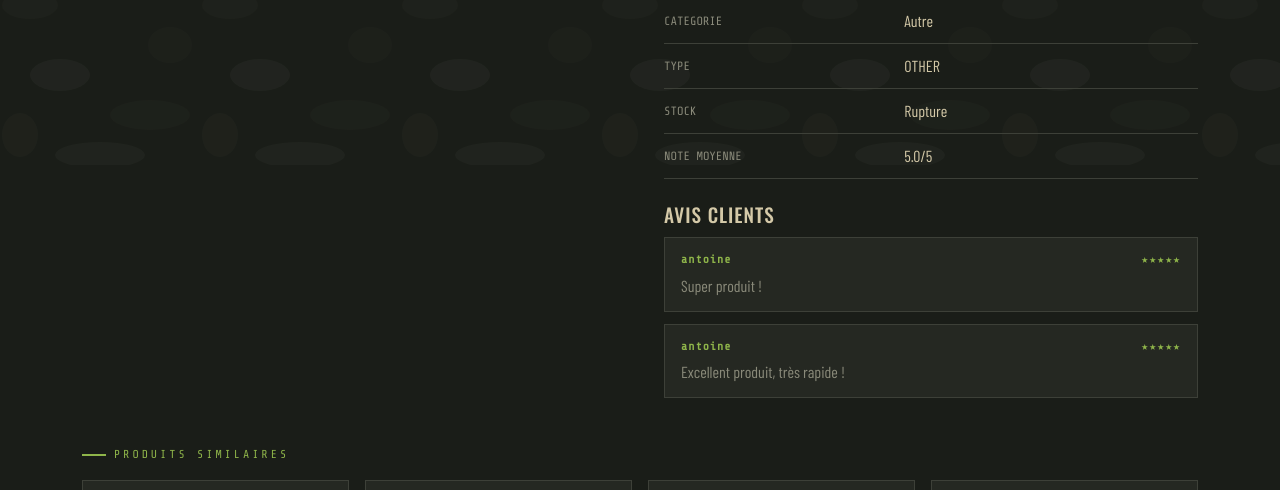
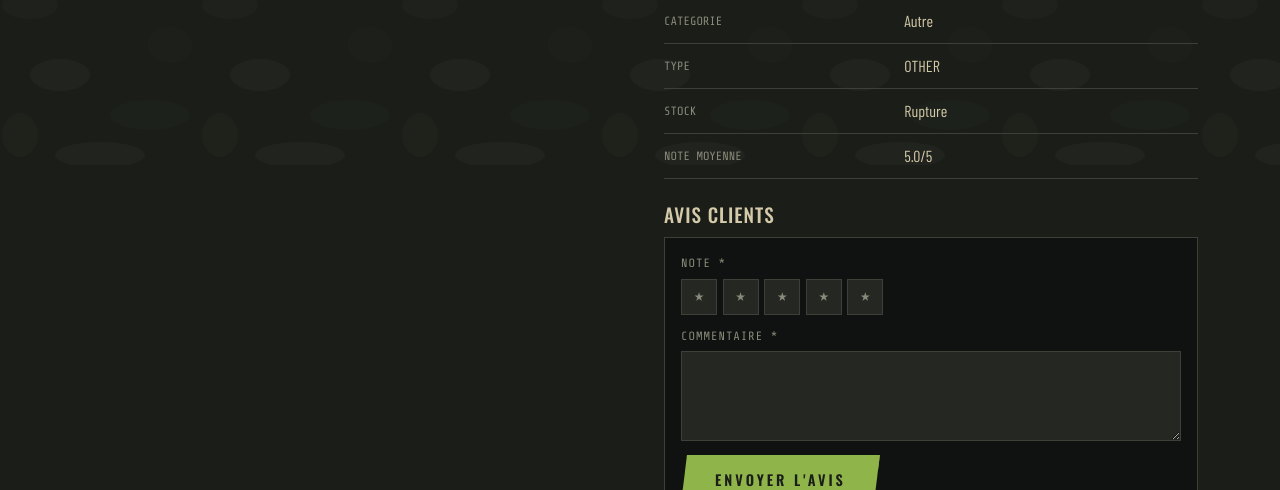
Before and after one commit to Antoninprct/Projet-Communication-Web, a PHP site: page /pages/product.php in a window 1280 px wide. Shown: the part 635-1125 px from the top of the page. Run offline with PHP 8.4, Linux system fonts and the light colour scheme; data comes from the database, SQL or seed files in the repository; both versions use the stored data as it was after the commit; some web fonts are replaced.

Commit message:
reviews
Co-authored-by: Copilot <copilot@github.com>

```diff
--- a/pages/css/product-detail.css
+++ b/pages/css/product-detail.css
@@ -144,6 +144,88 @@
   gap: 0.75rem;
 }
 
+.review-form {
+  margin-bottom: 1.2rem;
+  padding: 1rem;
+  border: 1px solid var(--grey-mid);
+  background: rgba(9, 12, 12, 0.6);
+}
+
+.review-form-grid {
+  display: grid;
+  gap: 0.75rem;
+}
+
+.review-field {
+  display: flex;
+  flex-direction: column;
+  gap: 0.4rem;
+  font-family: 'Share Tech Mono', monospace;
+  font-size: 0.75rem;
+  letter-spacing: 1px;
+  color: var(--text-muted);
+  text-transform: uppercase;
+}
+
+.review-field textarea {
+  background: var(--bg-card);
+  border: 1px solid var(--grey-mid);
+  color: var(--text-main);
+  padding: 0.55rem 0.75rem;
+  font-family: 'Share Tech Mono', monospace;
+  font-size: 0.8rem;
+}
+
+.rating-stars {
+  display: inline-flex;
+  gap: 0.35rem;
+  align-items: center;
+}
+
+.rating-star-button {
+  appearance: none;
+  -webkit-appearance: none;
+  border: 1px solid var(--grey-mid);
+  background: var(--bg-card);
+  color: var(--text-muted);
+  width: 36px;
+  height: 36px;
+  display: grid;
+  place-items: center;
+  font-size: 1.05rem;
+  line-height: 1;
+  transition: color 0.2s ease, border-color 0.2s ease, transform 0.2s ease, box-shadow 0.2s ease;
+}
+
+.rating-star-button.is-active,
+.rating-star-button:hover {
+  color: var(--accent);
+  border-color: var(--accent);
+  transform: translateY(-1px);
+  box-shadow: 0 6px 12px rgba(0, 0, 0, 0.35);
+}
+
+.review-field textarea {
+  resize: vertical;
+  min-height: 90px;
+}
+
+.review-form-actions {
+  display: flex;
+  flex-wrap: wrap;
+  align-items: center;
+  gap: 0.75rem;
+  margin-top: 0.85rem;
+}
+
+.review-hint {
+  color: var(--text-muted);
+  font-size: 0.7rem;
+  letter-spacing: 1px;
+  font-family: 'Share Tech Mono', monospace;
+  text-transform: uppercase;
+}
+
 .review-card {
   background: var(--bg-card);
   border: 1px solid var(--grey-mid);
--- a/pages/js/product-detail.js
+++ b/pages/js/product-detail.js
@@ -70,6 +70,27 @@ function renderRelated(currentProduct) {
     `).join("");
 }
 
+function formatReviewDate(value) {
+    if (!value) {
+        return "";
+    }
+
+    const date = new Date(value);
+    if (Number.isNaN(date.getTime())) {
+        return "";
+    }
+
+    try {
+        return date.toLocaleDateString("fr-FR", {
+            year: "numeric",
+            month: "short",
+            day: "numeric"
+        });
+    } catch (error) {
+        return date.toISOString().slice(0, 10);
+    }
+}
+
 function renderReviews(product) {
     const host = document.getElementById("detail-reviews");
     if (!host) {
@@ -84,16 +105,122 @@ function renderReviews(product) {
 
     host.innerHTML = reviews.map((review) => {
         const note = Math.max(0, Math.min(5, Math.round(Number(review.note || 0))));
+        const reviewDate = formatReviewDate(review.created_at);
         return `
-      <article class="review-card">
+            <article class="review-card" data-review-id="${review.id}">
         <div class="review-head">
+                    <div class="review-meta">
                         <strong>${review.auteur || "Anonyme"}</strong>
+                        ${reviewDate ? `<span class="review-date">${reviewDate}</span>` : ""}
+                    </div>
+                    <div class="d-flex align-items-center gap-2">
                         <span>${"★".repeat(note)}${"☆".repeat(5 - note)}</span>
+                        <div class="review-actions">
+                                <button type="button" data-review-action="edit" data-review-id="${review.id}">Editer</button>
+                                <button type="button" data-review-action="delete" data-review-id="${review.id}">Supprimer</button>
+                        </div>
+                    </div>
         </div>
         <p>${review.commentaire || "Sans commentaire."}</p>
       </article>
     `;
     }).join("");
+}
+
+function setReviewFormMode(mode, review) {
+    const reviewIdInput = document.getElementById("review-id");
+    const noteInput = document.getElementById("review-note");
+    const commentInput = document.getElementById("review-comment");
+    const submitBtn = document.getElementById("review-submit");
+    const cancelBtn = document.getElementById("review-cancel");
+
+    if (!reviewIdInput || !noteInput || !commentInput || !submitBtn || !cancelBtn) {
+        return;
+    }
+
+    if (mode === "edit" && review) {
+        reviewIdInput.value = String(review.id || "");
+        noteInput.value = String(review.note || "");
+        commentInput.value = review.commentaire || "";
+        submitBtn.textContent = "Mettre a jour";
+        cancelBtn.hidden = false;
+        setReviewRating(Number(review.note || 0));
+    } else {
+        reviewIdInput.value = "";
+        noteInput.value = "";
+        commentInput.value = "";
+        submitBtn.textContent = "Envoyer l'avis";
+        cancelBtn.hidden = true;
+        setReviewRating(0);
+    }
+}
+
+function setReviewRating(value) {
+    const noteInput = document.getElementById("review-note");
+    const buttons = document.querySelectorAll(".rating-star-button");
+    if (!noteInput || buttons.length === 0) {
+        return;
+    }
+
+    const rating = Math.max(0, Math.min(5, Number(value || 0)));
+    noteInput.value = rating ? String(rating) : "";
+
+    buttons.forEach((button) => {
+        const buttonRating = Number(button.getAttribute("data-rating") || 0);
+        const isActive = rating >= buttonRating && rating > 0;
+        button.classList.toggle("is-active", isActive);
+        button.setAttribute("aria-pressed", isActive ? "true" : "false");
+    });
+}
+
+function readReviewFormData() {
+    const noteInput = document.getElementById("review-note");
+    const commentInput = document.getElementById("review-comment");
+
+    if (!noteInput || !commentInput) {
+        return null;
+    }
+
+    const noteValue = Number(noteInput.value);
+    const commentValue = commentInput.value.trim();
+
+    if (!noteValue || noteValue < 1 || noteValue > 5 || commentValue === "") {
+        return null;
+    }
+
+    return {
+        note: noteValue,
+        commentaire: commentValue
+    };
+}
+
+async function refreshReviews(productId) {
+    if (!window.CatalogApi) {
+        return;
+    }
+
+    try {
+        const [reviews, productMeta] = await Promise.all([
+            window.CatalogApi.fetchReviewsByProductId(productId),
+            window.CatalogApi.fetchProductById(productId)
+        ]);
+
+        const currentProduct = window.CURRENT_PRODUCT || {};
+        currentProduct.reviewsList = reviews;
+        currentProduct.reviews = productMeta.reviews || reviews.length;
+        currentProduct.rating = productMeta.rating;
+        window.CURRENT_PRODUCT = currentProduct;
+
+        renderReviews(currentProduct);
+
+        const ratingHost = document.getElementById("detail-rating");
+        if (ratingHost) {
+            const ratingValue = Math.max(0, Math.min(5, Math.round(Number(productMeta.rating || 0))));
+            ratingHost.innerHTML = `${"★".repeat(ratingValue)}${"☆".repeat(5 - ratingValue)} <span>(${currentProduct.reviews} avis)</span>`;
+        }
+    } catch (error) {
+        console.error("Failed to refresh reviews:", error);
+    }
 }
 
 async function renderProductDetail() {
@@ -286,65 +413,141 @@ document.addEventListener("DOMContentLoaded", () => {
             }
         });
     }
-});
 
-//chagement
-// === EXISTANT (ton code) ===
-// ... je garde tout ton code intact ...
+    const reviewForm = document.getElementById("review-form");
+    if (reviewForm) {
+        reviewForm.addEventListener("submit", async (event) => {
+            event.preventDefault();
+            const productId = getProductIdFromRoute();
+            if (!window.CatalogApi || productId <= 0) {
+                return;
+            }
 
-// 🔥 AJOUT AVIS
-async function submitReview(productId) {
-    const name = document.getElementById("review-name").value;
-    const comment = document.getElementById("review-comment").value;
-    const note = document.getElementById("review-note").value;
-
-    if (!name || !comment || !note) {
+            const data = readReviewFormData();
+            if (!data) {
                 showToast("REMPLIS TOUS LES CHAMPS", "bi bi-exclamation-circle");
                 return;
             }
 
+            const reviewIdInput = document.getElementById("review-id");
+            const isEdit = reviewIdInput && reviewIdInput.value !== "";
+            const payload = {
+                product_id: productId,
+                note: data.note,
+                commentaire: data.commentaire,
+                user_id: 1
+            };
+
             try {
-        await window.CatalogApi.addReview({
-            produit_id: productId,
-            auteur: name,
-            commentaire: comment,
-            note: Number(note)
+                if (isEdit) {
+                    await window.CatalogApi.updateReview(reviewIdInput.value, {
+                        note: data.note,
+                        commentaire: data.commentaire
+                    });
+                    showToast("AVIS MIS A JOUR", "bi bi-check2-circle");
+                } else {
+                    await window.CatalogApi.addReview(payload);
+                    showToast("AVIS ENVOYE", "bi bi-check2-circle");
+                }
+
+                setReviewFormMode("create");
+                await refreshReviews(productId);
+            } catch (error) {
+                console.error("Review submission failed:", error);
+                showToast("ERREUR", "bi bi-x-circle");
+            }
+        });
+    }
+
+    const reviewCancel = document.getElementById("review-cancel");
+    if (reviewCancel) {
+        reviewCancel.addEventListener("click", () => {
+            setReviewFormMode("create");
+        });
+    }
+
+    const ratingButtons = document.querySelectorAll(".rating-star-button");
+    ratingButtons.forEach((button) => {
+        button.addEventListener("click", () => {
+            const rating = Number(button.getAttribute("data-rating") || 0);
+            setReviewRating(rating);
+        });
     });
 
-        showToast("AVIS ENVOYE", "bi bi-check2-circle");
+    const reviewHost = document.getElementById("detail-reviews");
+    const confirmDeleteReviewModalEl = document.getElementById("confirmDeleteReviewModal");
+    const confirmDeleteReviewBtn = document.getElementById("confirm-delete-review");
+    let pendingReviewDeleteId = 0;
 
-        // reload
-        const reviews = await window.CatalogApi.fetchReviewsByProductId(productId);
-        renderReviews({ reviewsList: reviews });
+    if (confirmDeleteReviewBtn) {
+        confirmDeleteReviewBtn.addEventListener("click", async () => {
+            const productId = getProductIdFromRoute();
+            if (!pendingReviewDeleteId || productId <= 0) {
+                return;
+            }
 
-        // reset
-        document.getElementById("review-name").value = "";
-        document.getElementById("review-comment").value = "";
-        document.getElementById("review-note").value = "";
+            const originalText = confirmDeleteReviewBtn.innerHTML;
+            confirmDeleteReviewBtn.disabled = true;
+            confirmDeleteReviewBtn.innerHTML = '<span class="spinner-border spinner-border-sm me-2" role="status" aria-hidden="true"></span>Suppression...';
 
+            try {
+                await window.CatalogApi.deleteReview(pendingReviewDeleteId);
+                if (confirmDeleteReviewModalEl) {
+                    const deleteModal = bootstrap.Modal.getOrCreateInstance(confirmDeleteReviewModalEl);
+                    deleteModal.hide();
+                }
+                showToast("AVIS SUPPRIME", "bi bi-check2-circle");
+                await refreshReviews(productId);
             } catch (error) {
-        console.error(error);
+                console.error("Review deletion failed:", error);
                 showToast("ERREUR", "bi bi-x-circle");
+            } finally {
+                confirmDeleteReviewBtn.disabled = false;
+                confirmDeleteReviewBtn.innerHTML = originalText;
+                pendingReviewDeleteId = 0;
+            }
+        });
+    }
+
+    if (reviewHost) {
+        reviewHost.addEventListener("click", async (event) => {
+            const target = event.target.closest("[data-review-action]");
+            if (!target) {
+                return;
+            }
+
+            const action = target.getAttribute("data-review-action");
+            const reviewId = Number(target.getAttribute("data-review-id") || 0);
+            const productId = getProductIdFromRoute();
+            if (!action || !reviewId || productId <= 0) {
+                return;
+            }
+
+            const reviews = window.CURRENT_PRODUCT && Array.isArray(window.CURRENT_PRODUCT.reviewsList)
+                ? window.CURRENT_PRODUCT.reviewsList
+                : [];
+            const review = reviews.find((item) => Number(item.id) === reviewId);
+
+            if (action === "edit" && review) {
+                setReviewFormMode("edit", review);
+                const commentInput = document.getElementById("review-comment");
+                if (commentInput) {
+                    commentInput.focus();
                 }
             }
 
-// === DOM READY ===
-document.addEventListener("DOMContentLoaded", () => {
-    renderProductDetail();
+            if (action === "delete") {
+                if (!confirmDeleteReviewModalEl) {
+                    showToast("MODALE DE CONFIRMATION INDISPONIBLE", "bi bi-exclamation-triangle");
+                    return;
+                }
 
-    const addButton = document.getElementById("detail-add-cart");
-    if (addButton) {
-        addButton.addEventListener("click", () => {
-            showToast("AJOUTE AU PANIER", "bi bi-check2-circle");
+                pendingReviewDeleteId = reviewId;
+                const deleteModal = bootstrap.Modal.getOrCreateInstance(confirmDeleteReviewModalEl);
+                deleteModal.show();
+            }
         });
     }
 
-    // 🔗 bouton avis
-    const reviewBtn = document.getElementById("submit-review");
-    if (reviewBtn) {
-        const productId = getProductIdFromRoute();
-        reviewBtn.addEventListener("click", () => {
-            submitReview(productId);
+    setReviewFormMode("create");
 });
-    }
-});
--- a/pages/product.php
+++ b/pages/product.php
@@ -57,6 +57,31 @@ require __DIR__ . '/partials/url.php';
                 </div>
                 <div class="mt-4">
                     <h2 class="spec-title">Avis clients</h2>
+                    <form id="review-form" class="review-form">
+                        <input type="hidden" id="review-id" value="">
+                        <div class="review-form-grid">
+                            <div class="review-field">
+                                <label>Note *</label>
+                                <input type="hidden" id="review-note" value="">
+                                <div class="rating-stars" role="radiogroup" aria-label="Note">
+                                    <button type="button" class="rating-star-button" data-rating="1" aria-pressed="false" aria-label="1 etoile">★</button>
+                                    <button type="button" class="rating-star-button" data-rating="2" aria-pressed="false" aria-label="2 etoiles">★</button>
+                                    <button type="button" class="rating-star-button" data-rating="3" aria-pressed="false" aria-label="3 etoiles">★</button>
+                                    <button type="button" class="rating-star-button" data-rating="4" aria-pressed="false" aria-label="4 etoiles">★</button>
+                                    <button type="button" class="rating-star-button" data-rating="5" aria-pressed="false" aria-label="5 etoiles">★</button>
+                                </div>
+                            </div>
+                            <div class="review-field">
+                                <label for="review-comment">Commentaire *</label>
+                                <textarea id="review-comment" rows="3" required></textarea>
+                            </div>
+                        </div>
+                        <div class="review-form-actions">
+                            <button class="btn-tactical" type="submit" id="review-submit">Envoyer l'avis</button>
+                            <button class="btn-outline-tactical" type="button" id="review-cancel" hidden>Annuler</button>
+                            <span class="review-hint">Les avis sont publics. Modifiables apres publication.</span>
+                        </div>
+                    </form>
                     <div id="detail-reviews" class="reviews-list"></div>
                 </div>
             </div>
@@ -141,6 +166,27 @@ require __DIR__ . '/partials/url.php';
         </div>
     </div>
 
+    <!-- Review Delete Confirmation Modal -->
+    <div class="modal fade" id="confirmDeleteReviewModal" tabindex="-1" aria-labelledby="confirmDeleteReviewModalLabel" aria-hidden="true" data-bs-theme="dark">
+        <div class="modal-dialog modal-dialog-centered">
+            <div class="modal-content" style="background-color: var(--bg-card); border: 1px solid var(--danger-red); color: var(--text-main);">
+                <div class="modal-header" style="border-bottom: 1px solid var(--grey-light);">
+                    <h5 class="modal-title" id="confirmDeleteReviewModalLabel">Confirmer la suppression</h5>
+                    <button type="button" class="btn-close" data-bs-dismiss="modal" aria-label="Close"></button>
+                </div>
+                <div class="modal-body">
+                    <p class="mb-0">Cette action est irreversible. Voulez-vous vraiment supprimer cet avis ?</p>
+                </div>
+                <div class="modal-footer" style="border-top: 1px solid var(--grey-light);">
+                    <button type="button" class="btn btn-outline-light rounded-0" data-bs-dismiss="modal">Annuler</button>
+                    <button type="button" class="btn btn-danger rounded-0" id="confirm-delete-review">
+                        <i class="bi bi-trash me-2"></i>Supprimer
+                    </button>
+                </div>
+            </div>
+        </div>
+    </div>
+
     <div id="toast-cart" class="toast-cart"><i class="bi bi-check2-circle me-2"></i>AJOUTE AU PANIER</div>
     <?php require __DIR__ . '/partials/support-chat.php'; ?>
 
```
Also changed, not shown: other parts of pages/css/product-detail.css (+34 -0 lines), pages/js/catalog-data.js (+59 -0 lines), DB/bakabase.db. Lines whose indentation alone changed are shown as unchanged.
